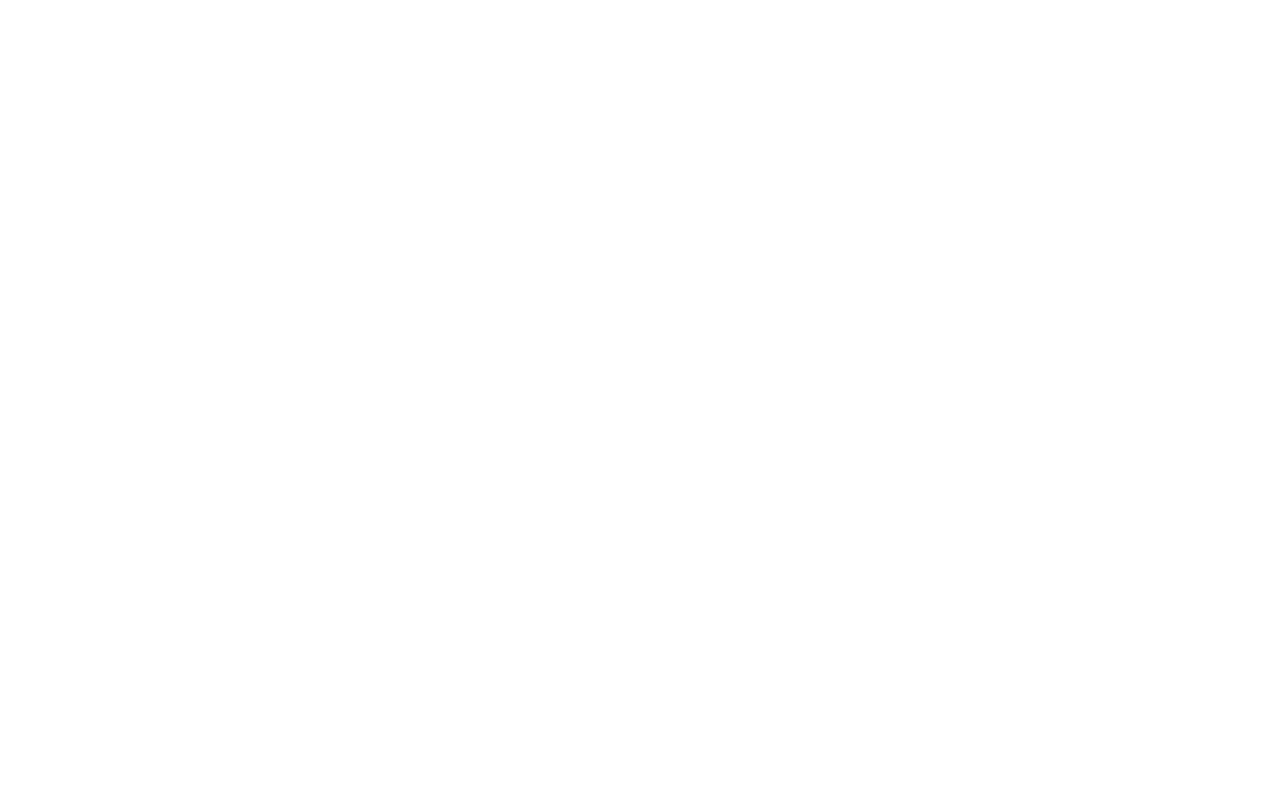
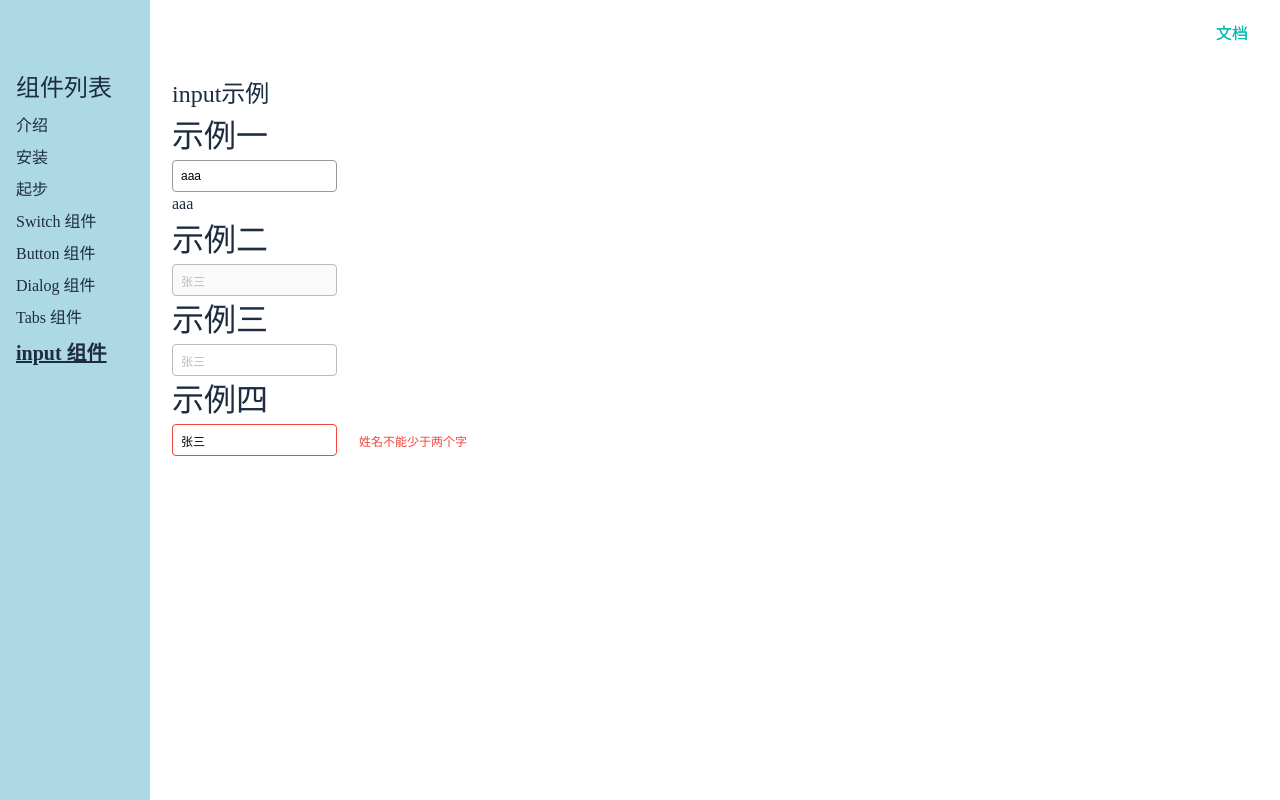
Before and after one commit to JackMa007yes/QING-UI, a Vue app: page /#/doc/input in a window 1280 px wide. Before the commit this address had no page. Built offline with nearby package versions, Linux system fonts and the light colour scheme.

Commit message:
完成input组件

```diff
--- a/index.html
+++ b/index.html
@@ -5,7 +5,7 @@
   <link rel="icon" href="/favicon.ico" />
   <meta name="viewport" content="width=device-width, initial-scale=1.0">
   <title>Vite App</title>
-  <script src="//at.alicdn.com/t/font_2419285_4c2jezex1bk.js"></script>
+  <script src="//at.alicdn.com/t/font_2419285_g39qi34qa0h.js"></script>
 </head>
 <body>
   <div id="app"></div>
--- a/package.json
+++ b/package.json
@@ -6,6 +6,7 @@
     "build": "vite build"
   },
   "dependencies": {
+    "github-markdown-css": "^4.0.0",
     "vue": "^3.0.0-rc.1",
     "vue-router": "4.0.0-beta.3"
   },
--- /dev/null
+++ b/src/components/InputDemo.vue
@@ -0,0 +1,28 @@
+<template>
+  <h2>input示例</h2>
+  <h1>示例一</h1>
+  <q-input v-model:value="message" />
+  <p>{{message}}</p>
+  <h1>示例二</h1>
+  <q-input value='张三' disabled/>
+  <h1>示例三</h1>
+  <q-input value='张三' readonly/>
+  <h1>示例四</h1>
+  <q-input value='张三' error="姓名不能少于两个字"/>
+</template>
+
+<script>
+import QInput from '../lib/QInput.vue'
+export default {
+  components: { QInput },
+  data(){
+    return {
+      message:'aaa'
+    }
+  },
+}
+</script>
+
+<style>
+
+</style>
--- /dev/null
+++ b/src/lib/QInput.vue
@@ -0,0 +1,95 @@
+<template>
+  <div class="q-input" :class="{'error':error!==''}">
+    <input :value='value'
+      :disabled='disabled'
+      :readonly='readonly'
+      @input="$emit('update:value',$event.target.value)"
+      @change="$emit('update:value',$event.target.value)"
+      type="text">
+    <svg class="icon" v-if="error">
+      <use xlink:href="#icon-tishi"></use>
+    </svg>
+    <span class="error-message" v-if="error">{{error}}</span>
+  </div>
+</template>
+
+<script>
+import QButton from './QButton.vue'
+export default {
+  components: { QButton },
+  name:'QInput',
+  props:{
+    value:{
+      type:String,
+      default:''
+    },
+    disabled:{
+      type:Boolean,
+      default:false
+    },
+    readonly:{
+      type:Boolean,
+      default:false
+    },
+    error:{
+      type:String,
+      default:''
+    },
+  }
+}
+</script>
+
+<style lang='scss'>
+$height:32px;
+$border-color:#999;
+$border-color-hover:#666;
+$box-shadow-color:rgab(0,0,0,0.5);
+$red:#F1453D;
+.q-input {
+  display: inline-flex;
+  align-items: center;
+  font-size: 12px;
+  display: inline-block;
+  &.error {
+  > input {
+    border:1px solid $red;
+    &:hover{
+    border-color: $red;
+    }
+    &:focus{
+      outline: none;
+      box-shadow: inset 0 1px 3px $red;
+    }
+    }
+  > svg{
+    margin: 0 5px;
+    }
+    .error-message {
+    color: $red;
+  }
+  }
+  >input {
+    height: 32px;
+    border:1px solid $border-color;
+    border-radius: 4px;
+    padding-left: 8px;
+    font-size: inherit;
+    &:hover{
+    border-color: $border-color-hover;
+    }
+
+    &[disabled],&[readonly]{
+      border-color: #bbb;
+      color: #bbb;
+      cursor: not-allowed;
+    }
+  }
+  // .button {
+  // background-color: red;
+  //  height: 44px;
+  //  position: absolute;
+  //  top: 0;
+  //  right: 0;
+  // }
+}
+</style>
--- a/src/main.js
+++ b/src/main.js
@@ -3,6 +3,7 @@
 import './index.scss'
 import App from './App.vue'
 import router from './router'
+import 'github-markdown-css'
 
 
 //路由切换时会执行
--- a/src/router/index.js
+++ b/src/router/index.js
@@ -5,10 +5,13 @@
 import ButtonDemo from '../components/buttonDEmo.vue'
 import DialogDemo from '../components/dialogDemo.vue'
 import TabsDemo from '../components/tabsDemo.vue'
+import InputDemo from '../components/InputDemo.vue'
+
 import DocDemo from '../components/Docdemo.vue'
 import Introduce from '../views/Introduce.vue'
 import GetStart from '../views/GetStart.vue'
 import Install from '../views/Install.vue'
+
 
 
 
@@ -28,6 +31,8 @@
       {path:'button',component:ButtonDemo},
       {path:'dialog',component:DialogDemo},
       {path:'tabs',component:TabsDemo},
+      {path:'input',component:InputDemo},
+
     ]}
 
   ]
--- a/src/views/Install.vue
+++ b/src/views/Install.vue
@@ -1,5 +1,14 @@
 <template>
-  install
+  <div class="markdown-body">
+    <h1>安装</h1>
+    <p>打开终端运行以下命令：</p>
+    <pre><code>npm install qing-ui</code></pre>
+    <p>或</p>
+    <pre><code>yarn add qing-ui</code></pre>
+    <p>
+      下一节：<a href="#/doc/get-start">开始使用</a>
+    </p>
+  </div>
 </template>
 
 <script>
--- a/src/views/doc.vue
+++ b/src/views/doc.vue
@@ -2,7 +2,7 @@
   <div>
     <topnav/>
       <div class="layout">
-        <Topnav class="nav" toggleMenuButtonVisible='true'/>
+        <Topnav class="nav" toggleMenuButtonVisible/>
         <div class="content" >
           <aside v-if="menuVisible">
             <h2>组件列表</h2>
@@ -27,6 +27,9 @@
               </li>
               <li>
                 <router-link tag="div" to="/doc/tabs">Tabs 组件</router-link>
+              </li>
+              <li>
+                <router-link tag="div" to="/doc/input">input 组件</router-link>
               </li>
             </ol>
           </aside>
@@ -76,7 +79,7 @@
   > main {
     flex-grow: 1;
     padding: 16px;
-    background: lightgreen;
+    // background: lightgreen;
   }
 }
   aside {
```
Also changed, not shown: 1 other file (tests, documents, lock files or other folders).
